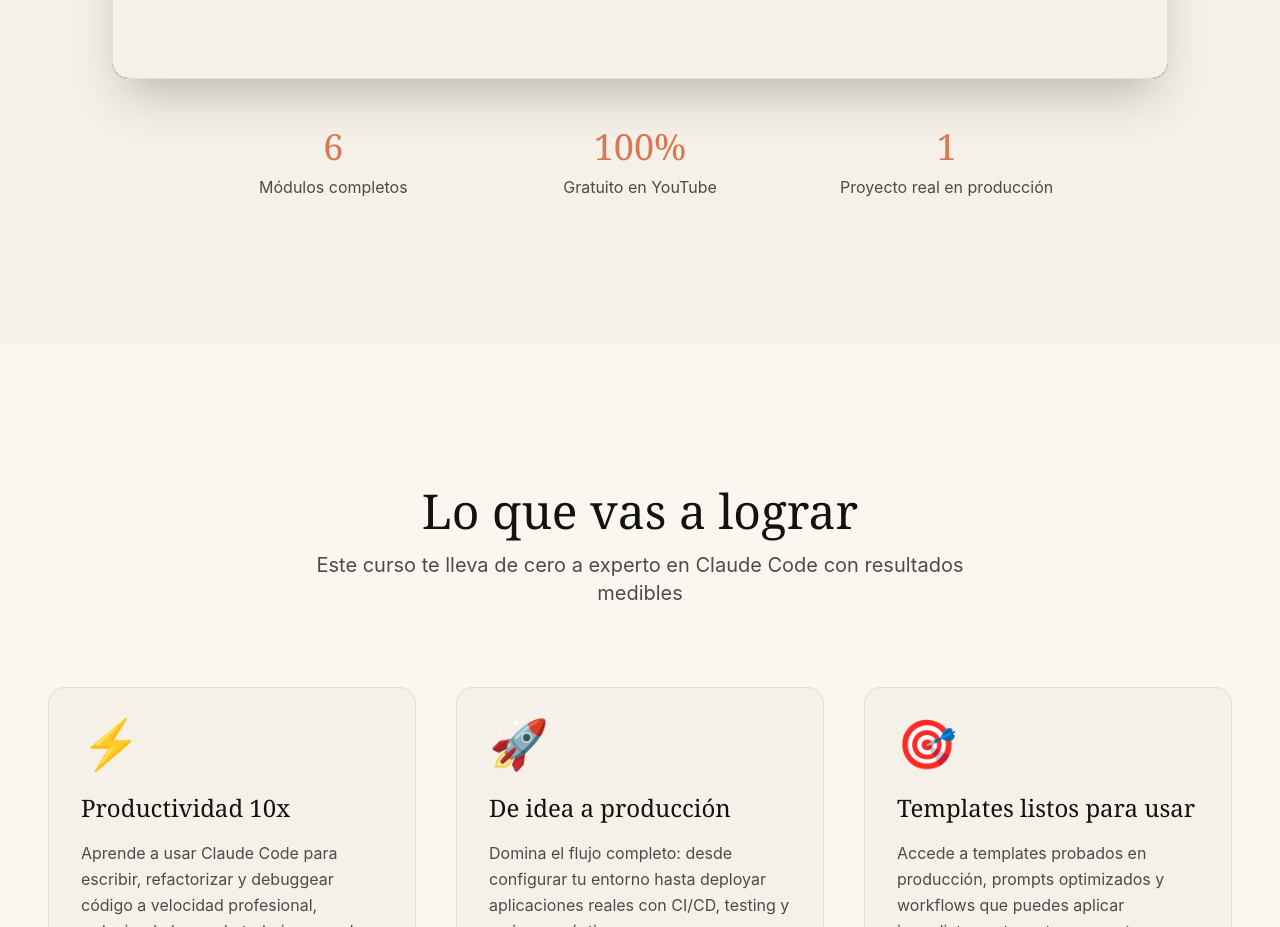
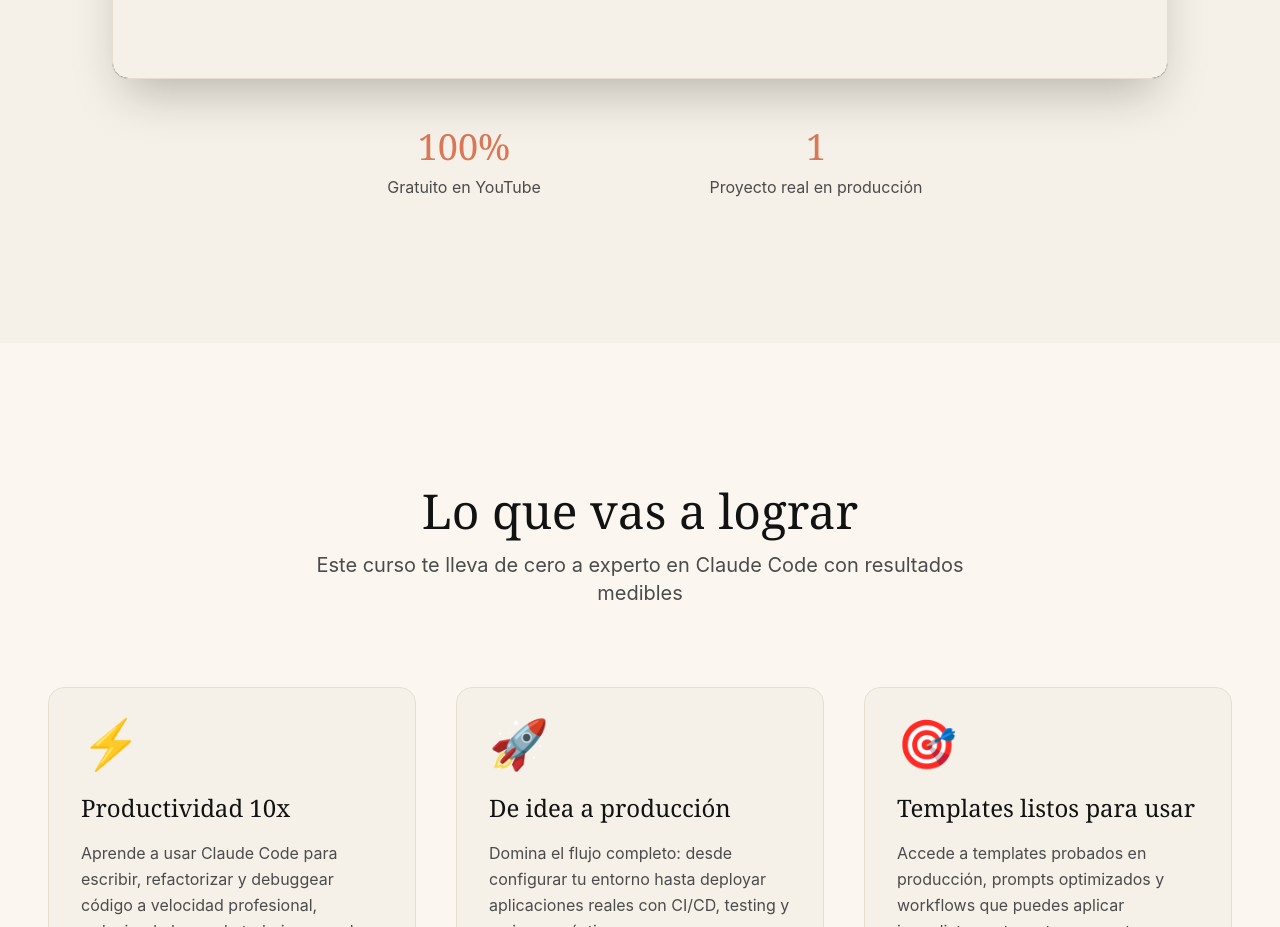
Before and after one commit to camidevai/CladeCodeConDaniel, a Next.js app: page / in a window 1280 px wide. Shown: the part 1620-2547 px from the top of the page. Built offline with nearby package versions, Linux system fonts and the light colour scheme.

Commit message:
Remove misleading '6 módulos completos' stat from VideoPreview (now 2 columns)

```diff
--- a/components/VideoPreview.tsx
+++ b/components/VideoPreview.tsx
@@ -33,11 +33,7 @@ export default function VideoPreview() {
         </div>
 
         {/* Optional: Key highlights below video */}
-        <div className="mt-12 grid sm:grid-cols-3 gap-6 max-w-4xl mx-auto">
-          <div className="text-center">
-            <div className="text-3xl sm:text-4xl font-editorial text-accent mb-2">6</div>
-            <p className="text-muted">Módulos completos</p>
-          </div>
+        <div className="mt-12 grid sm:grid-cols-2 gap-8 max-w-2xl mx-auto">
           <div className="text-center">
             <div className="text-3xl sm:text-4xl font-editorial text-accent mb-2">100%</div>
             <p className="text-muted">Gratuito en YouTube</p>
```
Also changed, not shown: 1 other file (tests, documents, lock files or other folders).
